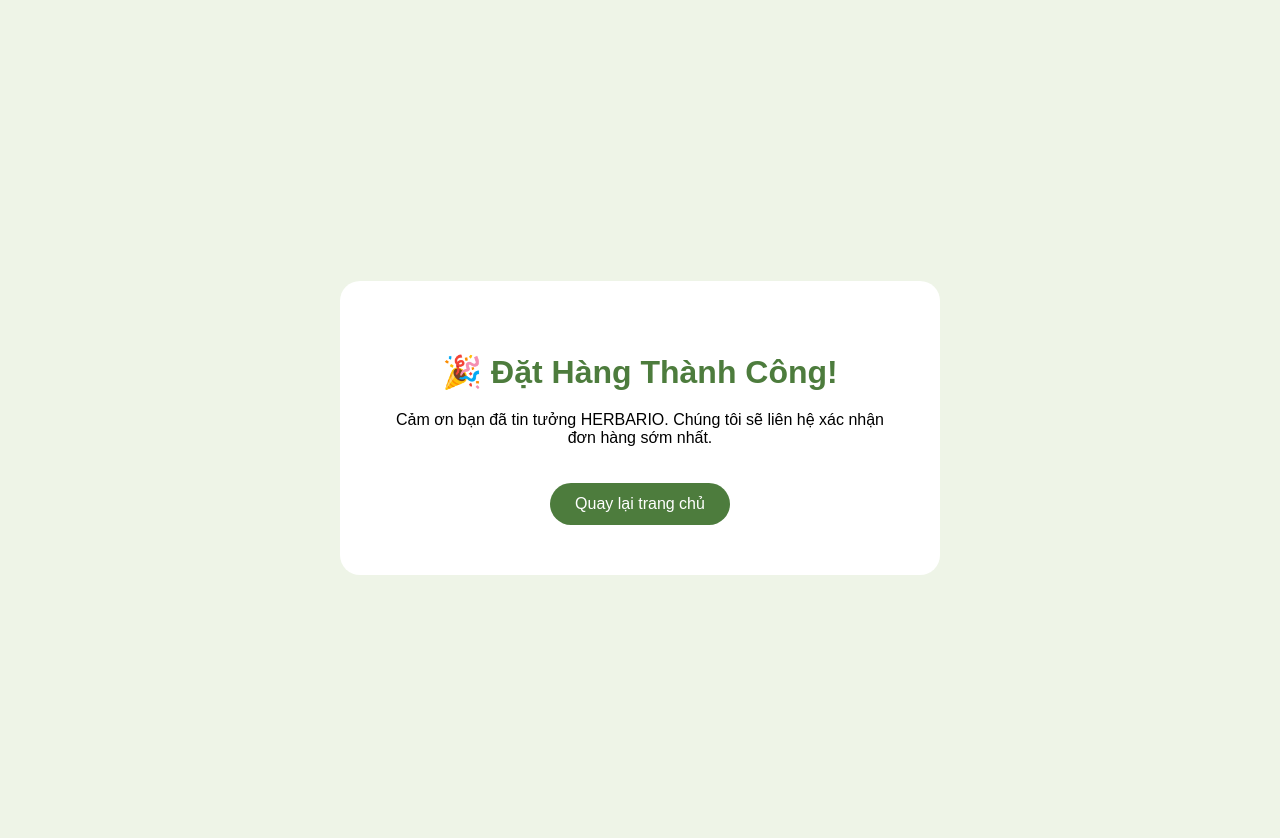
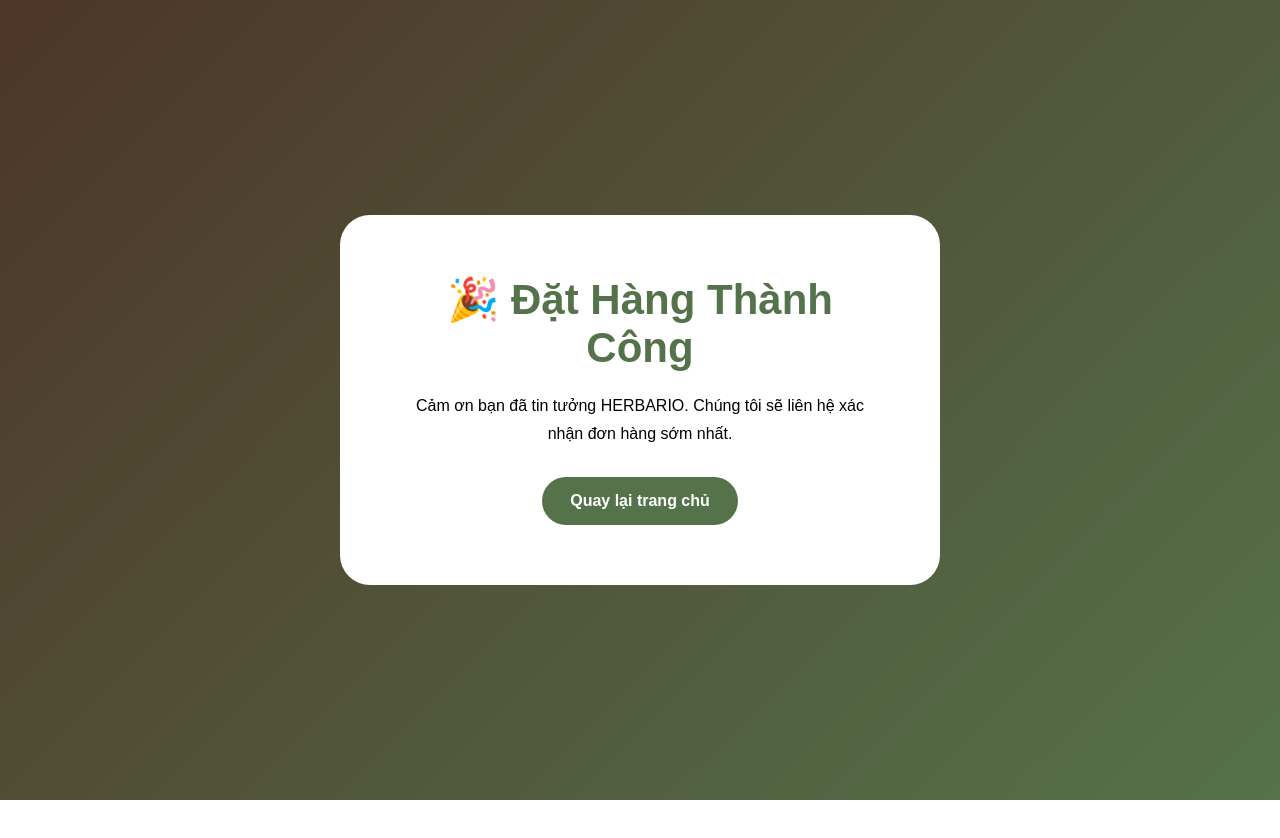
Before and after one commit to thuta2078-lgtm/herbario-landingpage, a plain HTML site: page thankyou.html in a window 1280 px wide. After the commit the page ends 800 px from the top, so only its background shows below. Drawn offline with Linux system fonts and the light colour scheme.

Commit message:
thankyou.html

```diff
--- a/thankyou.html
+++ b/thankyou.html
@@ -1,53 +1,75 @@
 <!DOCTYPE html>
 <html lang="vi">
+
 <head>
+
   <meta charset="UTF-8">
+
   <meta name="viewport" content="width=device-width, initial-scale=1.0">
+
   <title>Cảm ơn</title>
 
   <style>
 
+    *{
+      margin:0;
+      padding:0;
+      box-sizing:border-box;
+      font-family:Arial;
+    }
+
     body{
-      background:#eef4e7;
+      height:100vh;
+
       display:flex;
       justify-content:center;
       align-items:center;
-      height:100vh;
-      font-family:Arial;
-      text-align:center;
+
+      background:linear-gradient(135deg,#4d3527,#55734a);
+
       padding:20px;
     }
 
     .box{
       background:white;
-      padding:50px;
-      border-radius:20px;
-      max-width:500px;
+      padding:60px;
+      border-radius:30px;
+      text-align:center;
+      max-width:600px;
     }
 
     h1{
-      color:#4d7c3d;
+      color:#55734a;
       margin-bottom:20px;
+      font-size:42px;
+    }
+
+    p{
+      line-height:1.7;
+      margin-bottom:30px;
     }
 
     a{
       display:inline-block;
-      margin-top:20px;
+      background:#55734a;
+      color:white;
+      padding:15px 28px;
+      border-radius:999px;
       text-decoration:none;
-      background:#4d7c3d;
-      color:white;
-      padding:12px 25px;
-      border-radius:30px;
+      font-weight:700;
     }
 
   </style>
 
 </head>
+
 <body>
 
   <div class="box">
 
-    <h1>🎉 Đặt Hàng Thành Công!</h1>
+    <h1>
+      🎉 Đặt Hàng Thành Công
+    </h1>
 
     <p>
       Cảm ơn bạn đã tin tưởng HERBARIO.
@@ -61,4 +83,5 @@
   </div>
 
 </body>
+
 </html>
```
